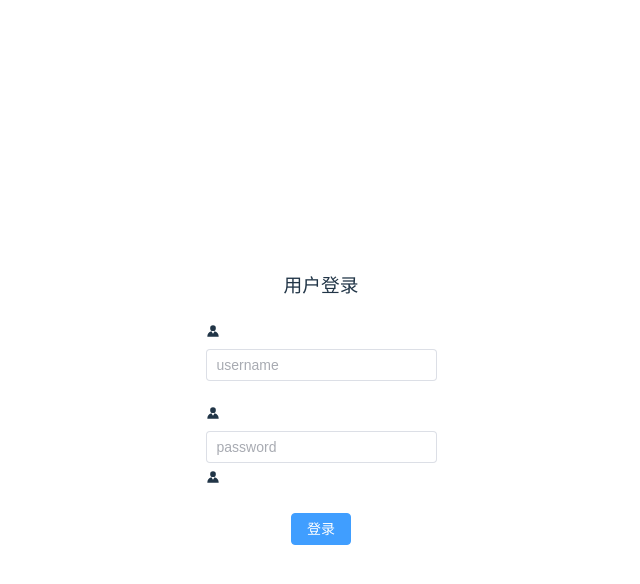
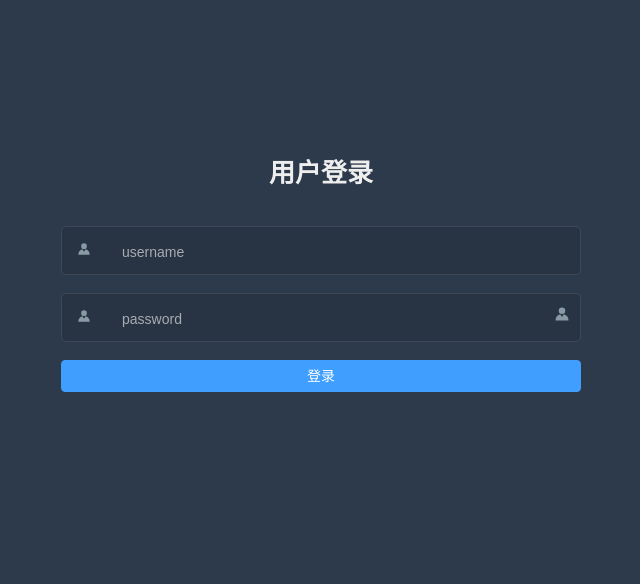
Before and after one commit to dingsheng1214/vue3-next-admin, a Vue app: page /#/login in a window 1280 px wide. Shown: the top 584 px of the page, without its empty margins (319-959 px from the left). Built offline with nearby package versions, Linux system fonts and the light colour scheme.

Commit message:
style(custom): login UI完善

```diff
--- /dev/null
+++ b/src/assets/styles/index.scss
@@ -0,0 +1,3 @@
+@import "reset";
+@import "icon";
+@import "base";
--- /dev/null
+++ b/src/assets/styles/mixin.scss
@@ -0,0 +1,27 @@
+// 背景图片
+@mixin bg-image($url) {
+  background-image: url($url + "@2x.png");
+  @media (-webkit-min-device-pixel-ratio: 3), (min-device-pixel-ratio: 3) {
+    background-image: url($url + "@3x.png");
+  }
+}
+
+// 禁止折行
+@mixin no-wrap() {
+  text-overflow: ellipsis;
+  overflow: hidden;
+  white-space: nowrap;
+}
+
+// 扩展小图标按钮的点击区域
+@mixin extend-click() {
+  position: relative;
+  &:before {
+    content: '';
+    position: absolute;
+    top: -10px;
+    left: -10px;
+    right: -10px;
+    bottom: -10px;
+  }
+}
--- /dev/null
+++ b/src/assets/styles/reset.scss
@@ -0,0 +1,180 @@
+/**
+ * Eric Meyer's Reset CSS v2.0 (http://meyerweb.com/eric/tools/css/reset/)
+ * http://cssreset.com
+ */
+html,
+body,
+div,
+span,
+applet,
+object,
+iframe,
+h1,
+h2,
+h3,
+h4,
+h5,
+h6,
+p,
+blockquote,
+pre,
+a,
+abbr,
+acronym,
+address,
+big,
+cite,
+code,
+del,
+dfn,
+em,
+img,
+ins,
+kbd,
+q,
+s,
+samp,
+small,
+strike,
+strong,
+sub,
+sup,
+tt,
+var,
+b,
+u,
+i,
+center,
+dl,
+dt,
+dd,
+ol,
+ul,
+li,
+fieldset,
+form,
+label,
+legend,
+table,
+caption,
+tbody,
+tfoot,
+thead,
+tr,
+th,
+td,
+article,
+aside,
+canvas,
+details,
+embed,
+figure,
+figcaption,
+footer,
+header,
+menu,
+nav,
+output,
+ruby,
+section,
+summary,
+time,
+mark,
+audio,
+video,
+input {
+  margin: 0;
+  padding: 0;
+  border: 0;
+  font-size: 100%;
+  font-weight: normal;
+  vertical-align: baseline;
+}
+
+/* HTML5 display-role reset for older browsers */
+article,
+aside,
+details,
+figcaption,
+figure,
+footer,
+header,
+menu,
+nav,
+section {
+  display: block;
+}
+
+body {
+  line-height: 1;
+}
+
+blockquote,
+q {
+  quotes: none;
+}
+
+blockquote:before,
+blockquote:after,
+q:before,
+q:after {
+  content: none;
+}
+
+table {
+  border-collapse: collapse;
+  border-spacing: 0;
+}
+
+/* custom */
+html,
+body {
+  height: 100%;
+  margin: 0;
+  padding: 0;
+  -moz-osx-font-smoothing: grayscale;
+  -webkit-font-smoothing: antialiased;
+  text-rendering: optimizeLegibility;
+  font-family: Helvetica Neue, Helvetica, PingFang SC, Hiragino Sans GB,
+    Microsoft YaHei, Arial, sans-serif;
+}
+
+#app {
+  height: 100%;
+}
+
+*,
+*:before,
+*:after {
+  box-sizing: inherit;
+  margin: 0;
+  padding: 0;
+}
+
+a:focus,
+a:active {
+  outline: none;
+}
+
+a,
+a:focus,
+a:hover {
+  cursor: pointer;
+  color: inherit;
+  text-decoration: none;
+}
+
+div:focus {
+  outline: none;
+}
+
+.clearfix {
+  &:after {
+    visibility: hidden;
+    display: block;
+    font-size: 0;
+    content: ' ';
+    clear: both;
+    height: 0;
+  }
+}
--- /dev/null
+++ b/src/assets/styles/variable.scss
@@ -0,0 +1,20 @@
+// 颜色定义规范
+$color-background: #222;
+$color-background-d: rgba(0, 0, 0, 0.3);
+$color-highlight-background: #333;
+$color-dialog-background: #666;
+$color-theme: #ffcd32;
+$color-theme-d: rgba(255, 205, 49, 0.5);
+$color-sub-theme: #d93f30;
+$color-text: #fff;
+$color-text-d: rgba(255, 255, 255, 0.3);
+$color-text-l: rgba(255, 255, 255, 0.5);
+$color-text-ll: rgba(255, 255, 255, 0.8);
+
+// 字体定义规范
+$font-size-small-s: 10px;
+$font-size-small: 12px;
+$font-size-medium: 14px;
+$font-size-medium-x: 16px;
+$font-size-large: 18px;
+$font-size-large-x: 22px;
--- a/src/main.ts
+++ b/src/main.ts
@@ -2,7 +2,7 @@ import { createApp } from 'vue'
 import ElementPlus from 'element-plus'
 import 'element-plus/dist/index.css'
 import App from './App.vue'
-import './style.css'
+import '@/assets/styles/index.scss'
 import router from './router'
 import store from './store'
 
--- a/src/style.css
+++ /dev/null
@@ -1,81 +0,0 @@
-:root {
-  font-family: Inter, Avenir, Helvetica, Arial, sans-serif;
-  font-size: 16px;
-  line-height: 24px;
-  font-weight: 400;
-
-  color-scheme: light dark;
-  color: rgba(255, 255, 255, 0.87);
-  background-color: #242424;
-
-  font-synthesis: none;
-  text-rendering: optimizeLegibility;
-  -webkit-font-smoothing: antialiased;
-  -moz-osx-font-smoothing: grayscale;
-  -webkit-text-size-adjust: 100%;
-}
-
-a {
-  font-weight: 500;
-  color: #646cff;
-  text-decoration: inherit;
-}
-a:hover {
-  color: #535bf2;
-}
-
-body {
-  margin: 0;
-  display: flex;
-  place-items: center;
-  min-width: 320px;
-  min-height: 100vh;
-}
-
-h1 {
-  font-size: 3.2em;
-  line-height: 1.1;
-}
-
-button {
-  border-radius: 8px;
-  border: 1px solid transparent;
-  padding: 0.6em 1.2em;
-  font-size: 1em;
-  font-weight: 500;
-  font-family: inherit;
-  background-color: #1a1a1a;
-  cursor: pointer;
-  transition: border-color 0.25s;
-}
-button:hover {
-  border-color: #646cff;
-}
-button:focus,
-button:focus-visible {
-  outline: 4px auto -webkit-focus-ring-color;
-}
-
-.card {
-  padding: 2em;
-}
-
-#app {
-  max-width: 1280px;
-  margin: 0 auto;
-  padding: 2rem;
-  text-align: center;
-}
-
-@media (prefers-color-scheme: light) {
-  :root {
-    color: #213547;
-    background-color: #ffffff;
-  }
-  a:hover {
-    color: #747bff;
-  }
-  button {
-    background-color: #f9f9f9;
-  }
-}
--- a/src/views/Login.vue
+++ b/src/views/Login.vue
@@ -1,6 +1,6 @@
 <template>
   <div class="login-container">
-    <el-form>
+    <el-form class="login-form">
       <div class="title-container">
         <h3 class="title">用户登录</h3>
       </div>
@@ -26,29 +26,95 @@
         </span>
       </el-form-item>
 
-      <el-button type="primary">登录</el-button>
+      <el-button class="login-btn" type="primary">登录</el-button>
     </el-form>
   </div>
 </template>
 
 <script setup lang="ts">
   import { Avatar } from '@element-plus/icons-vue'
-  import { useRouter } from 'vue-router'
-  import { useUserStore } from '@/store'
-
-  const userStore = useUserStore()
-  const router = useRouter()
-  const handleLogin = () => {
-    userStore.setUserInfo({
-      userId: '1',
-      username: 'tony',
-      realName: 'tony',
-      avatar: 'avatar',
-    })
-    router.push({
-      path: '/home',
-    })
-  }
 </script>
 
-<style lang="scss"></style>
+<style lang="scss" scoped>
+  $bg: #2d3a4b;
+  $dark_gray: #889aa4;
+  $light_gray: #eee;
+  $cursor: #fff;
+
+  .login-container {
+    min-height: 100%;
+    width: 100%;
+    background-color: $bg;
+    overflow: hidden;
+
+    .login-form {
+      position: relative;
+      width: 520px;
+      max-width: 100%;
+      padding: 160px 35px 0;
+      margin: 0 auto;
+      overflow: hidden;
+
+      ::v-deep .el-form-item {
+        border: 1px solid rgba(255, 255, 255, 0.1);
+        background: rgba(0, 0, 0, 0.1);
+        border-radius: 5px;
+        color: #454545;
+      }
+
+      ::v-deep .el-input {
+        display: inline-block;
+        height: 47px;
+        width: 85%;
+
+        .el-input__wrapper {
+          width: 100%;
+          background-color: transparent;
+          box-shadow: 0 0 0 1px transparent;
+        }
+        input {
+          background: transparent;
+          border: 0px;
+          border-radius: 0px;
+          padding: 12px 5px 12px 15px;
+          color: $light_gray;
+          height: 47px;
+          caret-color: $cursor;
+        }
+      }
+    }
+
+    .svg-container {
+      padding: 6px 5px 6px 15px;
+      color: $dark_gray;
+      vertical-align: middle;
+      display: inline-block;
+    }
+
+    .title-container {
+      position: relative;
+
+      .title {
+        font-size: 26px;
+        color: $light_gray;
+        margin: 0px auto 40px auto;
+        text-align: center;
+        font-weight: bold;
+      }
+    }
+
+    .show-pwd {
+      position: absolute;
+      right: 10px;
+      top: 7px;
+      font-size: 16px;
+      color: $dark_gray;
+      cursor: pointer;
+      user-select: none;
+    }
+
+    .login-btn {
+      width: 100%;
+    }
+  }
+</style>
--- a/vite.config.ts
+++ b/vite.config.ts
@@ -17,6 +17,17 @@ export default defineConfig({
       '#': resolve(__dirname, 'types'),
     },
   },
+  css: {
+    preprocessorOptions: {
+      scss: {
+        // mixin和variable里面是函数和变量等供scss使用的非实体css, scss-loader需要
+        additionalData: `
+          @import "@/assets/styles/mixin.scss";
+          @import "@/assets/styles/variable.scss";
+        `,
+      },
+    },
+  },
   plugins: [
     vue(),
     vueJsx({
```
Also changed, not shown: src/assets/styles/base.scss (added), src/assets/styles/icon.scss (added).
